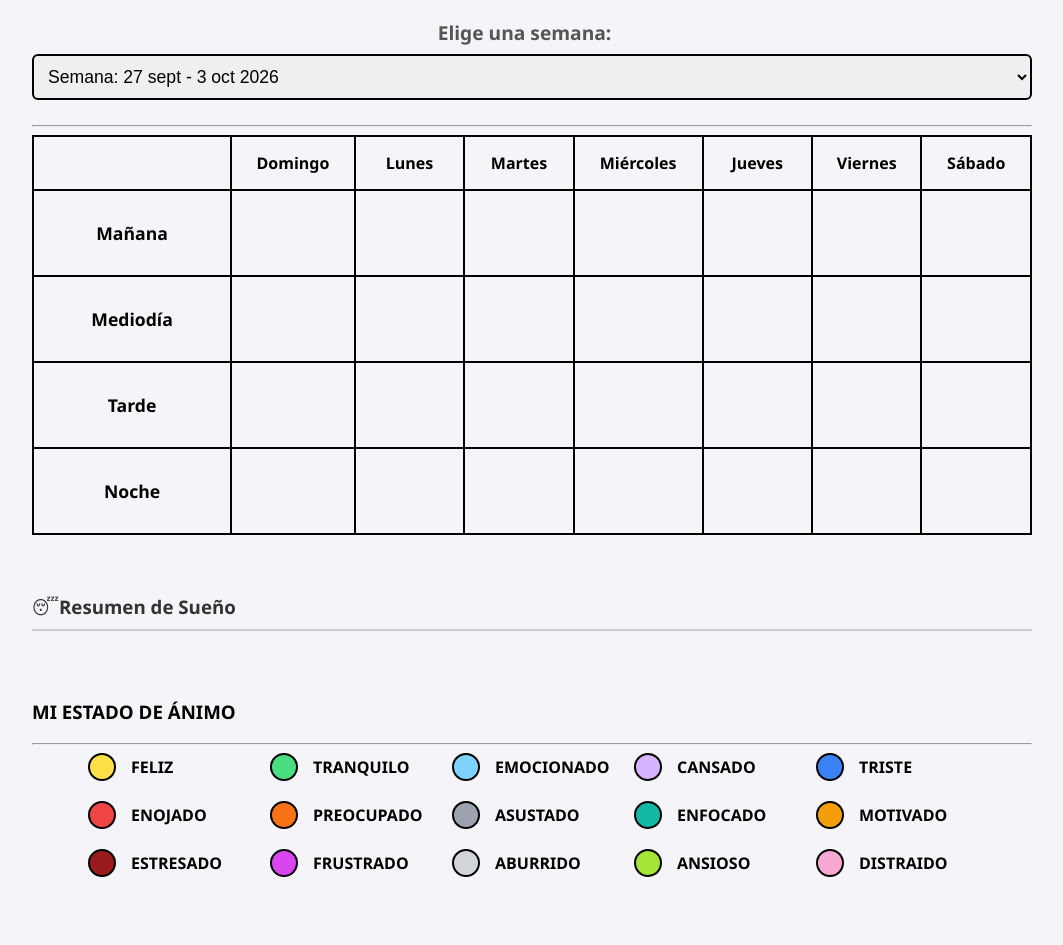
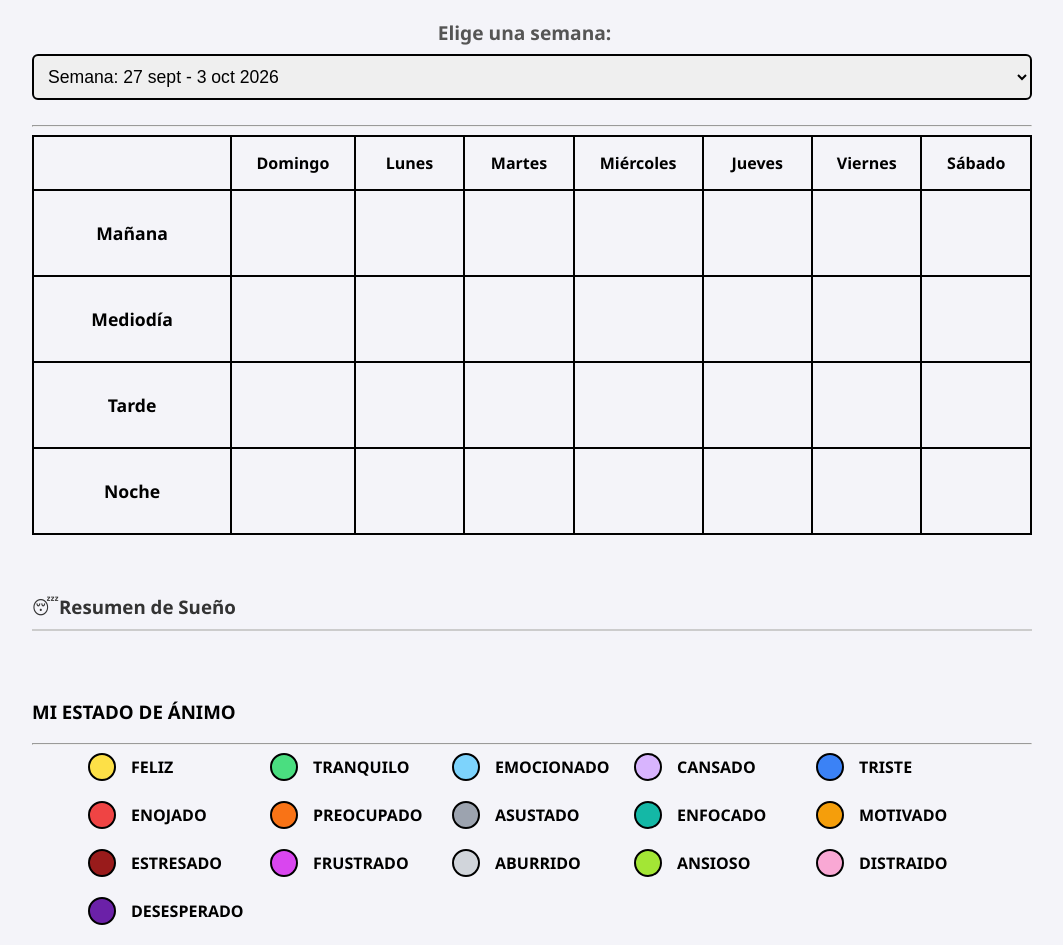
Before and after one commit to Flax64/mood-tracker, a website: page public/dashboard.html in a window 1280 px wide. Shown: the part 149-1094 px from the top of the page, without its empty margins (108-1171 px from the left). Before the commit the page ends 1046 px from the top, so only its background shows below. Drawn offline with Linux system fonts and the light colour scheme; no server answers.

Commit message:
feat: nuevo estado: desesperado

```diff
--- a/public/dashboard.html
+++ b/public/dashboard.html
@@ -113,6 +113,7 @@
                     <li><span class="color-dot" style="background-color: #D1D5DB;"></span> ABURRIDO</li>
                     <li><span class="color-dot" style="background-color: #A3E635;"></span> ANSIOSO</li>
                     <li><span class="color-dot" style="background-color: #F9A8D4;"></span> DISTRAIDO</li>
+                    <li><span class="color-dot" style="background-color: #6B21A8;"></span> DESESPERADO</li>
                 </ul>
             </aside>
         </div>
```
